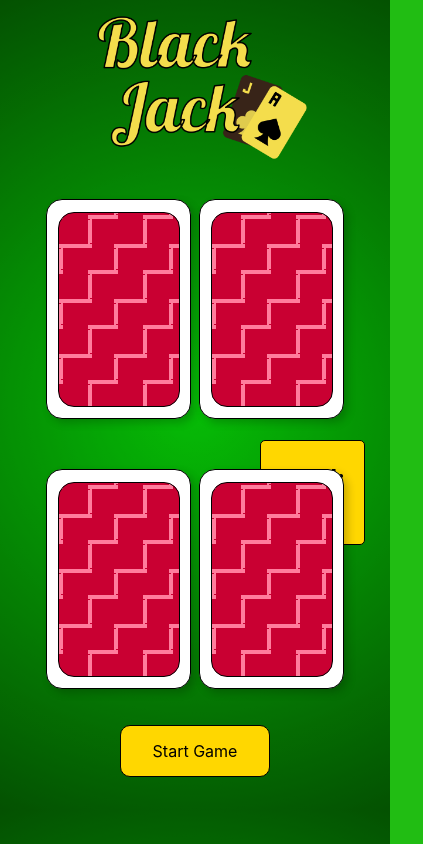
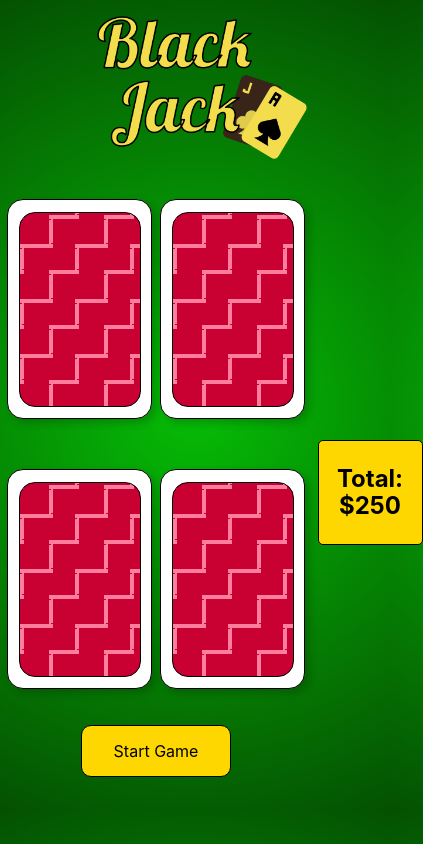
Before and after one commit to ctran20/BlackJack, a React (Create React App) app: page / in a window 390 px wide. Shown: the whole page, 423 px wide, since content can reach past the window. Built offline with nearby package versions, Linux system fonts and the light colour scheme.

Commit message:
Temp mobile fix

```diff
--- a/src/App.js
+++ b/src/App.js
@@ -183,7 +183,7 @@
           style={{ display: 'flex', flexDirection: 'row' }}
         >
           <div style={{ width: '20%' }} />
-          <div style={{ width: '40%', paddingTop: '20px' }}>
+          <div style={{ width: '40%', minWidth: 350, paddingTop: '20px' }}>
             <StarterCard
               cardList={dealerCards}
               gameState={gameState}
```
